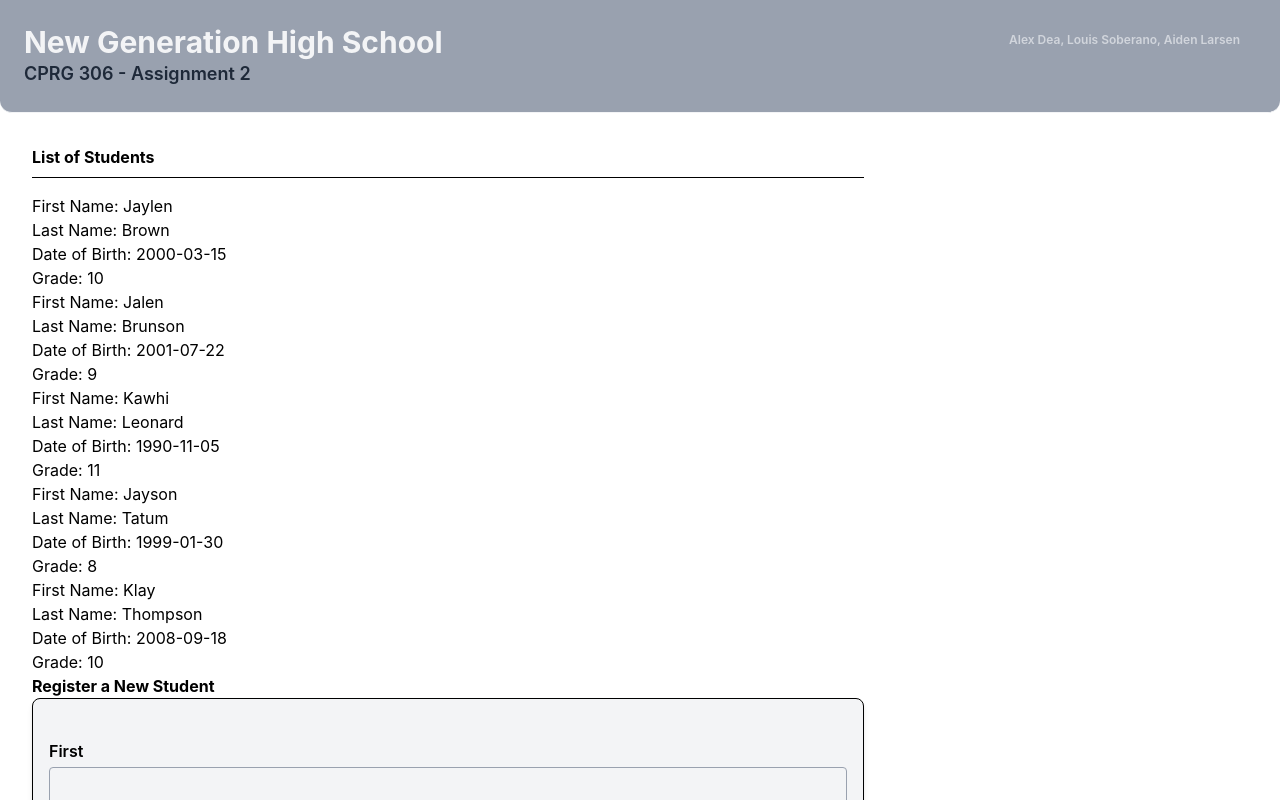
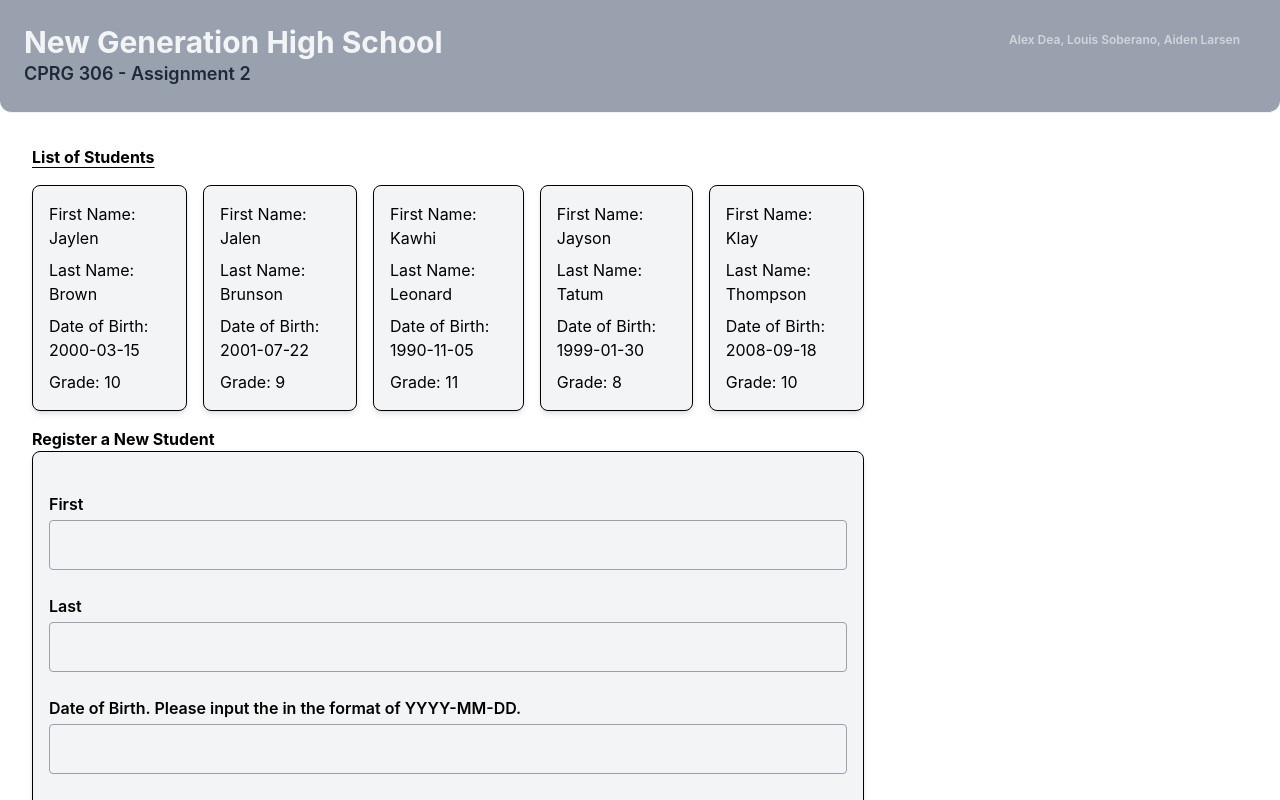
Before and after one commit to LouisBella/project2StudentList, a Next.js app: page / in a window 1280 px wide. Shown: the top 800 px of the page. Built offline with nearby package versions, Linux system fonts and the light colour scheme.

Commit message:
Created card styling + added addStudent function (this needs a little testing)

```diff
--- a/app/components/studentcard.tsx
+++ b/app/components/studentcard.tsx
@@ -5,8 +5,11 @@ export default function StudentCard({ first, last, dob, grade }:
         dob: string;
         grade: number;
     }) {
+
+
+    const cardStyle = "bg-gray-100 p-4 border border-black rounded-lg shadow-md flex flex-col space-y-2 max-w-3xs";
     return (
-        <div>
+        <div className={cardStyle}>
             <p>First Name: {first}</p>
             <p>Last Name: {last}</p>
             <p>Date of Birth: {dob}</p>
--- a/app/page.tsx
+++ b/app/page.tsx
@@ -10,28 +10,33 @@ import students from "./Studentlist";
 export default function Home() {
   const [Studentlist, setStudents] = useState(students);
 
-  function addstudent() {
+  function addstudent(studentData: { first: string; last: string; dob: string; grade: number }) {
 
+    const newId = Studentlist.length + 1;
+    const newStudent = {
+      id: newId,
+      firstName: studentData.first,
+      lastName: studentData.last,
+      dob: studentData.dob,
+      grade: studentData.grade,
+    };
+    setStudents([...Studentlist, newStudent]);
   }
+
+
   return (
     <>
       <div className="bg-black-50 min-h-screen">
         <main className="max-w-4xl p-8">
-        <div className="border-b border-black-400 pb-2 mb-4">
-          <h1 className="font-bold text-black-800">List of Students</h1>
-        </div>
-        <div className="flex flex-col gap-15">
-          <div className="felx flex-col gap-4">
+          <h1 className="font-bold text-black-800 underline-offset-4 underline mb-4">List of Students</h1>
+          <div className="flex flex-row gap-4">
             {Studentlist.map((student) => (
               <StudentCard key={student.id} first={student.firstName} last={student.lastName} dob={student.dob} grade={student.grade} />
             ))}
-          </div>
 
           </div>
-        <div className="border-b border-black-400 pb-2 mb-4">
-          <h2 className="font-bold text-black-800">Register a New Student</h2>
+          <h2 className="font-bold text-black-800 mt-4">Register a New Student</h2>
           <FormDisplay addstudent={addstudent} />
-        </div>
         </main>
       </div>
 
```
Lines whose indentation alone changed are shown as unchanged.
